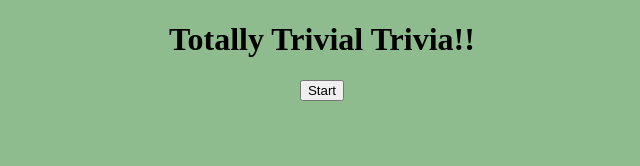
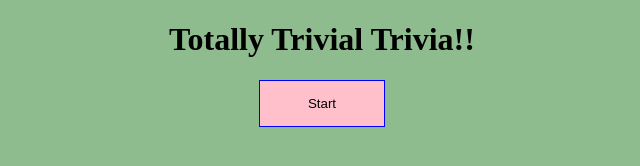
Before and after one commit to delphine18/TriviaGame, a plain HTML site: page index.html in a window 1280 px wide. Shown: the whole page, without its empty margins (318-958 px from the left). Drawn offline with nearby package versions, Linux system fonts and the light colour scheme.

Commit message:
added files

```diff
--- a/assets/css/style.css
+++ b/assets/css/style.css
@@ -9,3 +9,18 @@
 body{
 	background-color: darkseagreen;
 }
+
+.startQuiz{
+ padding: 15px;
+ width : 10%;
+ background: pink;
+ border: 1px solid blue;
+}
+
+#finished{
+	padding: 15px;
+	width : 10%;
+	background: pink;
+	border: 1px solid blue;
+
+}
--- a/assets/javascript/app.js
+++ b/assets/javascript/app.js
@@ -1,7 +1,7 @@
 		// To initialize the .js file
 		$( document ).ready(function() {
+		// To start the game
 			$('#finished').hide()
-// To start the game
 			$(".startQuiz").on("click", function (){
 						$('.container').show();
 						$(".startQuiz").hide();
@@ -41,19 +41,19 @@ $( document ).ready(function() {
 			var quiz = {
 				questions: [
 				{
-			question: 'What is the capital of Michigan?',
-			choices: ['Macinack Island', 'Lansing', 'Grand Rapids', 'Ann Arbor', 'Flint'],
-			id: 'question-one',
+					question: 'What is the most popular travel destination?',
+					choices: ['Bali', 'Paris', 'London', 'Rome', 'Barcelona'],
+					id: 'questionOne',
 					answer: 1
 				}, {
-			question: 'What is the capital of Washington State?',
-			choices: ['Seattle', 'Bellevue', 'Spokane', 'Olympia', 'Bellingham'],
-			id: 'question-two',
+					question: 'What is the capital of Florida State?',
+					choices: ['Miami', 'Tampa', 'Orlando', 'Tallahassee', 'Jacksonville'],
+					id: 'questionTwo',
 					answer: 3
 				}, {
-			question: 'What is the best kind of coffee?',
-			choices: ['Intelligentsia', 'Blue Bottle', 'Starbucks', 'Caribou', 'none of the above'],
-			id: 'question-three',
+					question: 'What Are The Most Popular Sports In The World?',
+					choices: ['Volleyball', 'Hockey', 'Cricket', 'Tennis', 'Soccer'],
+					id: 'questionhree',
 					answer: 4
 				}
 				]}
@@ -61,11 +61,11 @@ $( document ).ready(function() {
 
 		// Function to create Quiz data
 		function questionaire(data) {
-	var q = "<form id='questionOne'>" + data.question +"<br>";
+			var q = "<form>" + "<h3>" + data.question + "</h3>";
 			var choices = data.choices;
 			for (var i = 0; i < choices.length; i++) {
 				var choice = 	choices[i];
-		q = q + "<input type='radio' name='"+ data.id +"' value="+ i +">"+ choice;
+				q = q + "<input type='radio' name='"+ data.id +"' value="+ i +">" + choice ;
 			}
 			return q + "</form>";
 		}
@@ -84,7 +84,7 @@ function appendQuestions(){
 		function checkAnswers (){
 				var correct = 0;
 				var incorrect = 0;
-		var unAnswered =0
+				var unAnswered = 0
 
 				for (var i = 0; i < quiz.questions.length; i++) {
 					if (correctAnswer(quiz.questions[i])) {
@@ -97,7 +97,7 @@ function checkAnswers (){
 						}
 					}
 				}
-	$('.results').html('correct: '+correct+ "<br>" +'incorrect: '+incorrect+ "<br>" +'unanswered: '+unAnswered);
+			$('.results').html('<h4>'+'Correct: '+correct+ "<br>" +'Incorrect: '+incorrect+ "<br>" +'Unanswered: '+unAnswered +'</h4>');
 		}
 
 
@@ -123,13 +123,13 @@ function answered(question){
 			return anyAnswer;
 		}
 
-// To check answers and stops the clock
+		// To submit answers and stops the clock
 			$('#finished').on('click', function() {
 			checkAnswers();
 			stop();
 			$('#finished').hide()
 			$('.container').hide()
 			$(".startQuiz").hide();
-	$("#message").html("All Done!!");
+			$("#message").html("<h4>" + "All Done!!" + "</h4");
 			})
 		});
--- a/index.html
+++ b/index.html
@@ -7,12 +7,16 @@
 </head>
 
 <body>
-	<h1>Totally Trivial Trivia!!</h1>
 
-	<button class='startQuiz'>Start</button>
+	<div class = "openingPage">
+			<h1>Totally Trivial Trivia!!</h1>
+
+			<button class='startQuiz'>Start</button>
+	</div>
 
 	<div class='container'>
 		<div id='timeRemaining'></div>
+		<br>
 		<div id='questionsContainer'></div>
 	</div>
 <br>
@@ -26,4 +30,5 @@
 	<script type="text/javascript" src="https://code.jquery.com/jquery-2.2.0.min.js"></script>
 	<script type='text/javascript' src='assets/javascript/app.js'></script>
 </body>
+
 </html>
```
Lines whose indentation alone changed are shown as unchanged.
